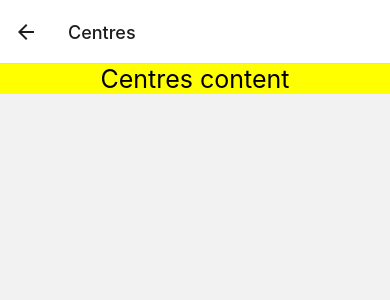
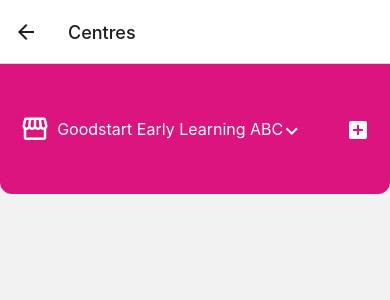
Before and after one commit to kylequang/ProjectMobile_Enouvo, a React Native app: screen /Centres in a window 390 px wide. Shown: the top 300 px of the page. Built offline with nearby package versions, Linux system fonts and the light colour scheme.

Commit message:
Updating dardboard ui

```diff
--- a/Screens/Centres.js
+++ b/Screens/Centres.js
@@ -1,11 +1,16 @@
 import React from 'react';
 import { View, Text, StyleSheet } from 'react-native';
 import { SafeAreaView } from 'react-native-safe-area-context';
+import Header from '../components/Header';
 export default function Centres() {
   return (
     <SafeAreaView>
       <View style={styles.container}>
-        <Text style={styles.Text}>Centres content</Text>
+        <Header
+          iconName="storefront-outline"
+          title="Goodstart Early Learning ABC"
+          iconLeft="add-box"
+        />
       </View>
     </SafeAreaView>
   );
@@ -13,9 +18,6 @@
 const styles = StyleSheet.create({
   container: {
     height: '100%',
-    backgroundColor: 'yellow',
-    justifyContent: 'center',
-    alignItems: 'center',
   },
   Text: {
     fontSize: 25,
--- a/Screens/Dashboard.js
+++ b/Screens/Dashboard.js
@@ -1,6 +1,6 @@
 import React from 'react';
 import { useNavigation } from '@react-navigation/core';
-import { StyleSheet, Text, View } from 'react-native';
+import { StyleSheet, Text, View, ScrollView } from 'react-native';
 import { Foundation } from '@expo/vector-icons';
 import { MaterialCommunityIcons } from '@expo/vector-icons';
 import Header from '../components/Header';
@@ -14,6 +14,7 @@
         title="Goodstart Early Learning ABC"
         iconLeft="add-box"
       />
+      {/* <ScrollView style={styles.contentContainer}> */}
       <View style={styles.contentContainer}>
         <View style={styles.cardContent}>
           <View style={styles.cardHeader}>
@@ -98,6 +99,7 @@
           </View>
         </View>
       </View>
+      {/* </ScrollView> */}
     </View>
   );
 }
@@ -106,13 +108,13 @@
   container: {
     height: '100%',
     width: '100%',
-    justifyContent: 'center',
     alignItems: 'center',
   },
   contentContainer: {
     width: '100%',
     paddingLeft: 20,
     paddingRight: 20,
+    marginTop: 20,
   },
   row: {
     flexDirection: 'row',
@@ -122,8 +124,7 @@
     height: 180,
     borderColor: '#F2F2F2',
     padding: 16,
-    marginBottom: 16,
-    marginTop: 16,
+    marginBottom: 17,
     position: 'relative',
     top: -50,
     borderRadius: 20,
--- a/components/Header.js
+++ b/components/Header.js
@@ -29,16 +29,16 @@
 
 const styles = StyleSheet.create({
   header: {
-    height: 150,
+    height: 130,
     width: '100%',
     backgroundColor: '#DB147F',
     borderBottomRightRadius: 12,
     borderBottomLeftRadius: 12,
-    paddingVertical: 35,
+    paddingVertical: 20,
     paddingHorizontal: 20,
   },
   contentHeader: {
-    marginTop: 40,
+    marginTop: 30,
     marginBottom: 10,
     flexDirection: 'row',
     justifyContent: 'space-between',
```
